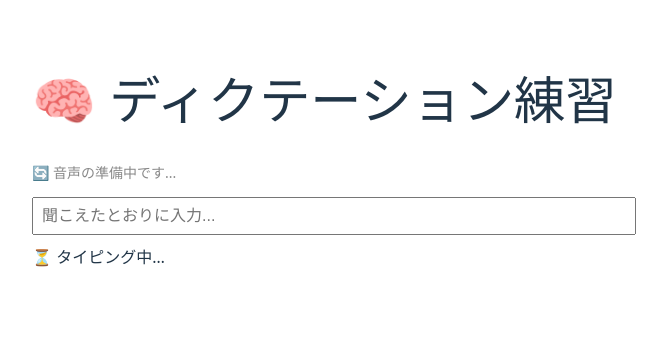
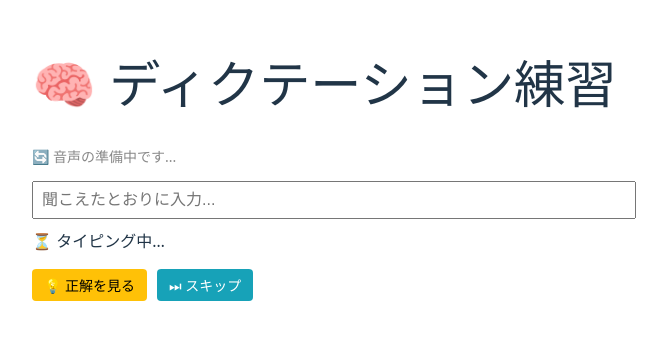
Before and after one commit to ymatsuo9/dictation-app, a React (Vite) app: page / in a window 1280 px wide. Shown: the part 239-578 px from the top of the page, without its empty margins (0-667 px from the left). Built offline with nearby package versions, Linux system fonts and the light colour scheme.

Commit message:
Skip function

```diff
--- a/src/App.tsx
+++ b/src/App.tsx
@@ -22,12 +22,17 @@ function App() {
   }, []);
 
   // 正解したときに履歴を更新
-  const handleComplete = () => {
+  const handleComplete = (wasCorrect: boolean) => {
     const solved = PROMPTS[currentIndex];
-    const newHistory = [...history, solved];
-    setHistory(newHistory);
-    localStorage.setItem(STORAGE_KEY, JSON.stringify(newHistory));
 
+    // ✅ 正解だったときだけ履歴に追加
+    if (wasCorrect) {
+      const newHistory = [...history, solved];
+      setHistory(newHistory);
+      localStorage.setItem(STORAGE_KEY, JSON.stringify(newHistory));
+    }
+
+    // ✅ 問題は常に次に進む
     setTimeout(() => {
       setCurrentIndex((prev) => prev + 1);
     }, 1000);
--- a/src/components/TypingBox.tsx
+++ b/src/components/TypingBox.tsx
@@ -2,7 +2,7 @@ import { useState, useEffect } from "react";
 
 type Props = {
   prompt: string;
-  onComplete: () => void;
+  onComplete: (wasCorrect: boolean) => void;
 };
 
 export const TypingBox = ({ prompt, onComplete }: Props) => {
@@ -56,7 +56,7 @@ export const TypingBox = ({ prompt, onComplete }: Props) => {
 
       // 少し待ってから次に進む（1000ms = 1秒）
       setTimeout(() => {
-        onComplete();
+        onComplete(true); // ✅ 正解として通知
       }, 1000);
     }
   }, [input, prompt, isCorrect, onComplete]);
@@ -142,6 +142,40 @@ export const TypingBox = ({ prompt, onComplete }: Props) => {
       <p style={{ marginTop: "10px" }}>
         {isCorrect ? "✅ 正解です！" : "⏳ タイピング中…"}
       </p>
+
+      {!isCorrect && (
+        <div style={{ marginTop: "10px" }}>
+          <button
+            onClick={() => setShowPrompt(true)}
+            style={{
+              padding: "6px 12px",
+              fontSize: "14px",
+              marginRight: "10px",
+              backgroundColor: "#ffc107",
+              color: "#000",
+              border: "none",
+              borderRadius: "4px",
+              cursor: "pointer",
+            }}
+          >
+            💡 正解を見る
+          </button>
+          <button
+            onClick={() => onComplete(false)}
+            style={{
+              padding: "6px 12px",
+              fontSize: "14px",
+              backgroundColor: "#17a2b8",
+              color: "#fff",
+              border: "none",
+              borderRadius: "4px",
+              cursor: "pointer",
+            }}
+          >
+            ⏭ スキップ
+          </button>
+        </div>
+      )}
     </div>
   );
 };
```
